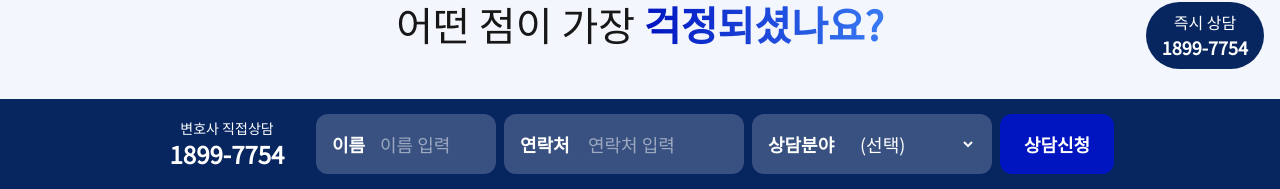
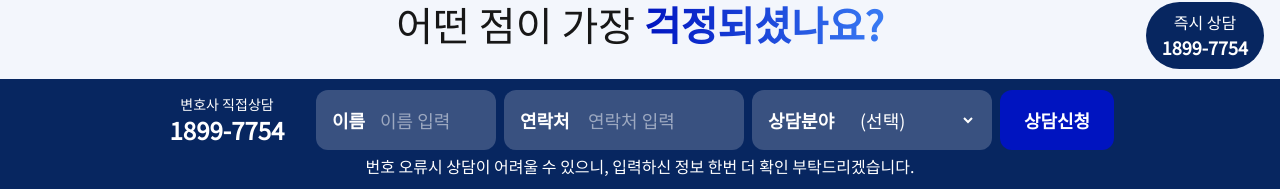
Before and after one commit to googoocone/jungkh_landing, a Next.js app: page / in a window 1280 px wide. Shown: the part 611-800 px from the top of the page. Built offline with nearby package versions, Linux system fonts and the light colour scheme; no server answers.

Commit message:
경고 문구 추가

```diff
--- a/app/globals.css
+++ b/app/globals.css
@@ -215,3 +215,13 @@ body {
   content: "next";
 }
 /* Navigation font end */
+
+.blink-text {
+  animation: blinker 3s linear infinite;
+}
+
+@keyframes blinker {
+  50% {
+    opacity: 0;
+  }
+}
--- a/components/Footer.jsx
+++ b/components/Footer.jsx
@@ -93,7 +93,7 @@ export default function Footer() {
 
   return (
     <>
-      <footer className="hidden sm:w-full h-[80px] sm:h-[90px] bg-[#072660] fixed bottom-0 sm:flex items-center justify-center z-100">
+      <footer className="hidden sm:w-full h-[80px] sm:h-[110px] bg-[#072660] fixed bottom-0 sm:flex flex-col items-center justify-center z-100">
         <form
           onSubmit={handleSubmit} // 폼 제출 시 handleSubmit 호출 (모달 열기)
           className="w-[950px] h-[60px] flex items-center justify-center gap-2"
@@ -182,6 +182,10 @@ export default function Footer() {
             )}
           </button>
         </form>
+                <div className="text-white mt-1 blink-text">
+          번호 오류시 상담이 어려울 수 있으니, 입력하신 정보 한번 더 확인
+          부탁드리겠습니다.
+        </div>
       </footer>
 
       {/* **확인 모달** */}
--- a/components/FooterMb.jsx
+++ b/components/FooterMb.jsx
@@ -150,7 +150,7 @@ export default function FooterMb() {
             style={{ boxShadow: "0 -2px 10px rgba(0, 0, 0, 0.3)" }}
           >
             {/* 폼 내부 내용 (헤더 텍스트 등) */}
-            <div className="w-full flex flex-col text-white text-[16px] items-center justify-center py-12 gap-6">
+            <div className="w-full flex flex-col text-white text-[16px] items-center justify-center py-10 gap-6">
               <div className="text-center">
                 <div>회생/파산은 채무를 정리하고</div>
                 <div>
@@ -161,6 +161,10 @@ export default function FooterMb() {
               <div className="text-center text-[18px] font-semibold">
                 <div>상담 후 선임하지 않으셔도 괜찮습니다</div>
                 <div>전문 변호사와 확실하게 진단해보세요.</div>
+              </div>
+              <div className="text-white text-sm text-center px-5 blink-text">
+                번호 오류시 상담이 어려울 수 있으니, 입력하신 정보 한번 더 확인
+                부탁드리겠습니다.
               </div>
             </div>
 
```
